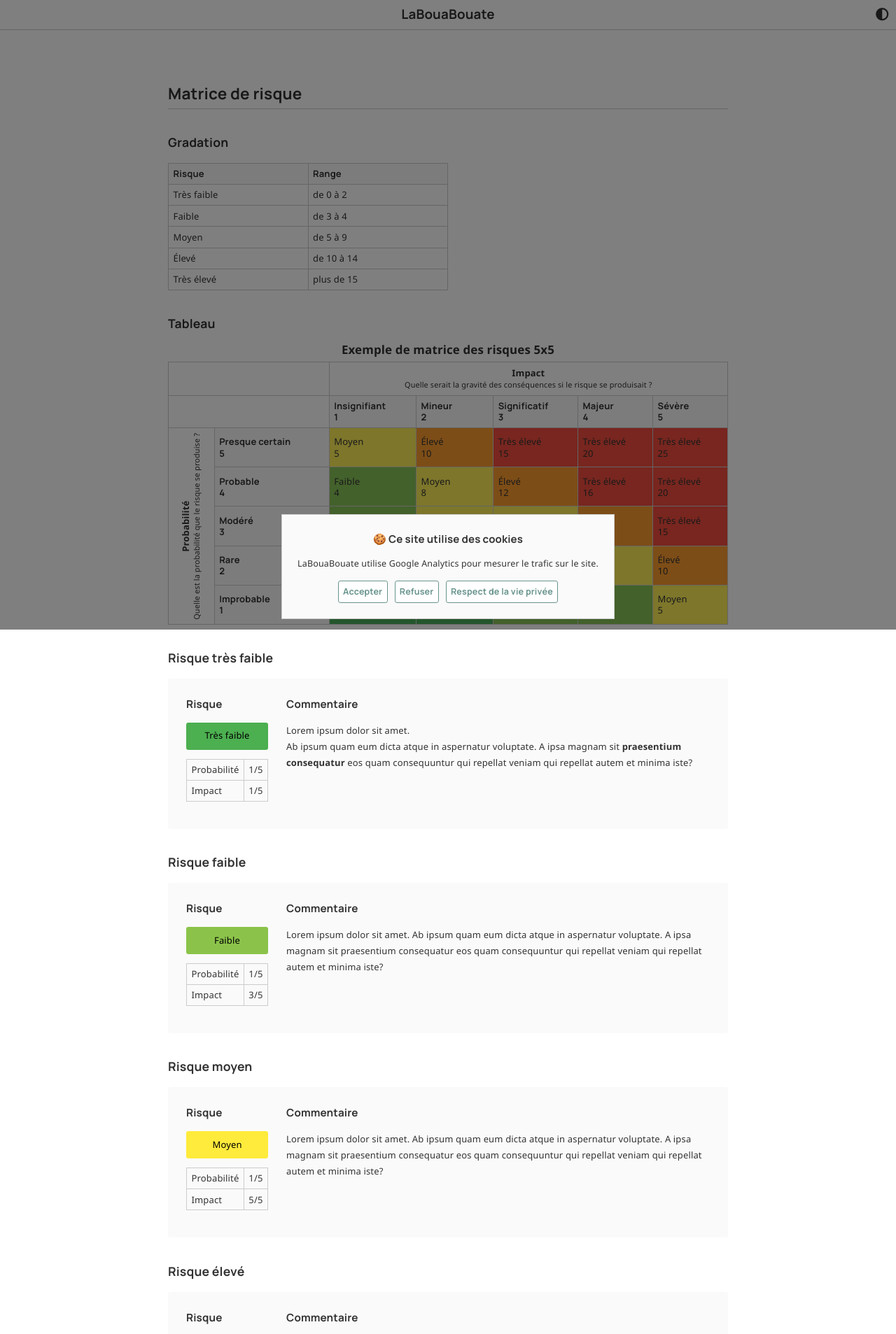
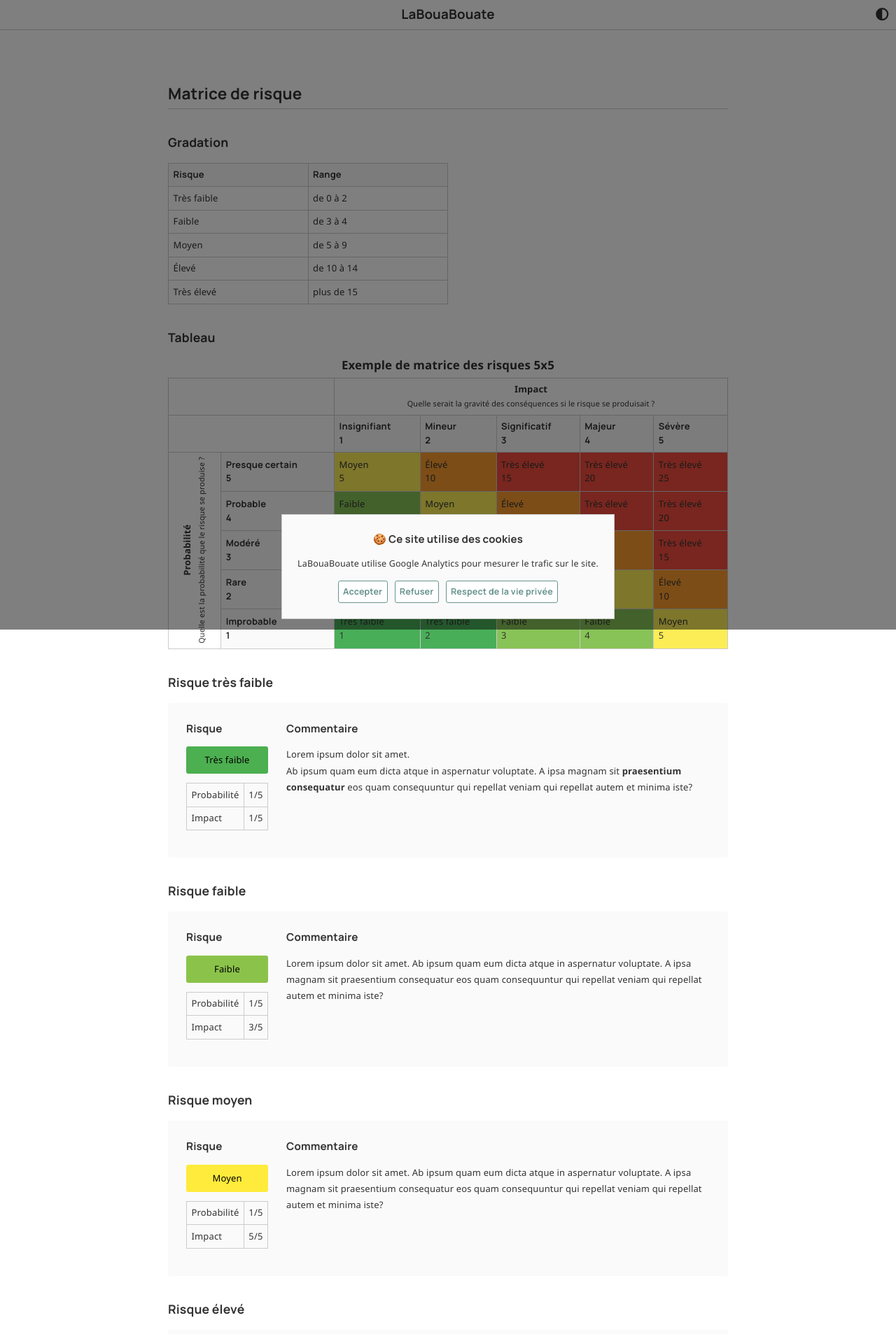
Before and after one commit to leobouard/leobouard.github.io, a Jekyll site: the page built from _pages/test.md, in a window 1280 px wide. Shown: the top 1907 px of the page at 70% size. Built offline with Jekyll 4.4.1, drawn with Linux system fonts in a browser that asks for light colours; nearby versions of some CDN libraries; some web fonts are replaced.

Commit message:
Update tables.scss

```diff
--- a/_sass/tables.scss
+++ b/_sass/tables.scss
@@ -5,7 +5,7 @@ th {
     border: var(--border);
     padding: 0.5em;
     border-collapse: collapse;
-    line-height: 125%;
+    line-height: 150%;
 }
 
 th {
```
